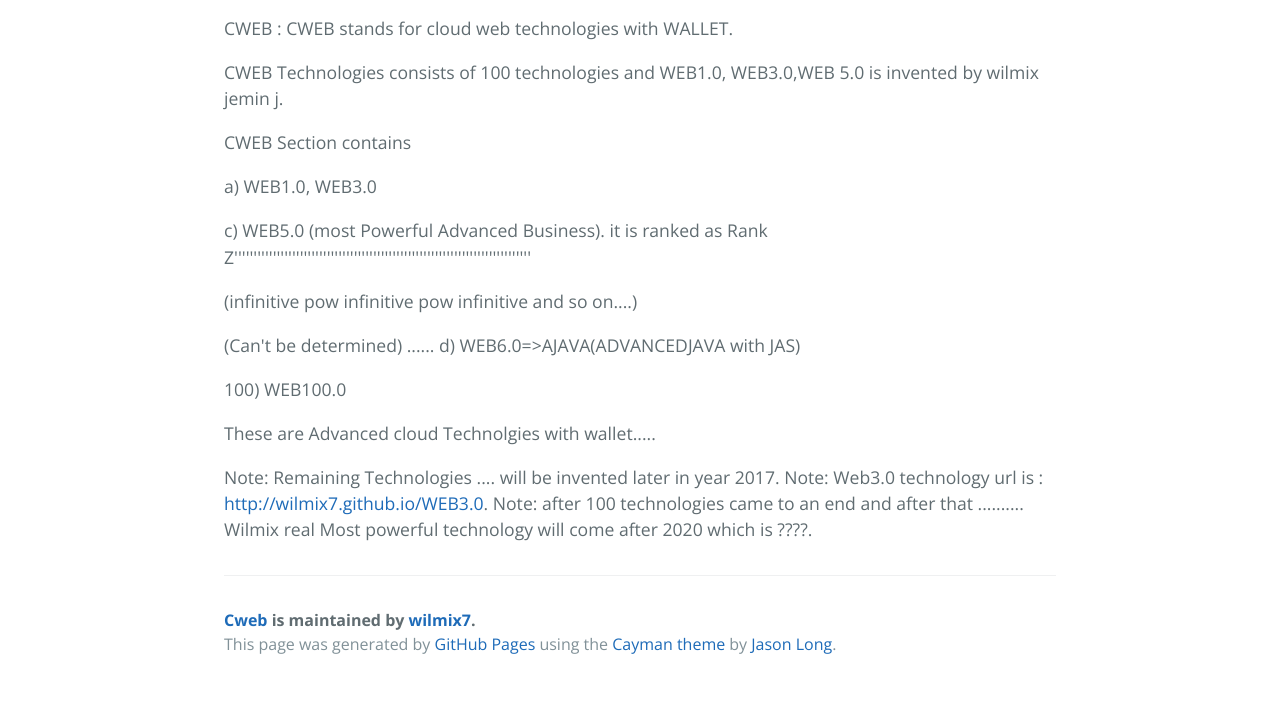
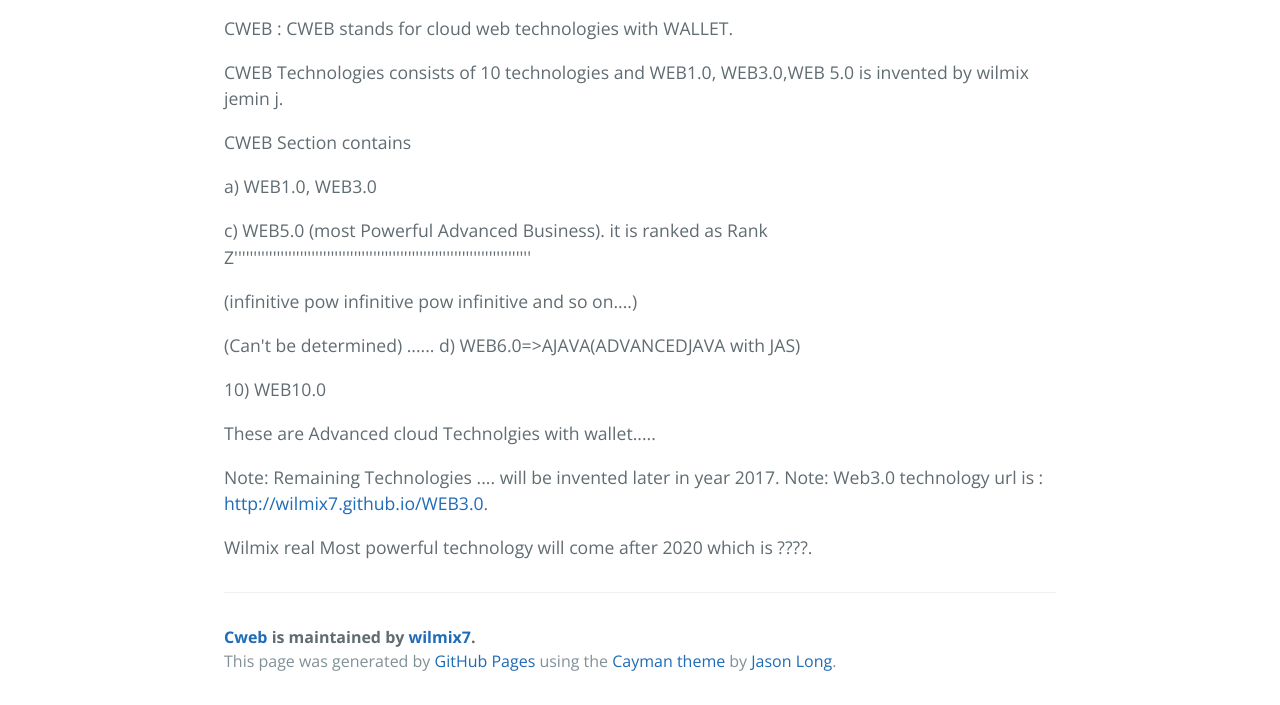
Before and after one commit to wilmixjemin8/CWEB, a plain HTML site: page index.html in a window 1280 px wide. Shown: the part 470-1175 px from the top of the page. Drawn offline with nearby package versions, Linux system fonts and the light colour scheme.

```diff
--- a/index.html
+++ b/index.html
@@ -24,7 +24,7 @@
 
 <p>CWEB  :  CWEB  stands  for  cloud  web  technologies  with WALLET.  </p>
 
-<p>CWEB Technologies consists  of 100 technologies and   WEB1.0, WEB3.0,WEB 5.0  is invented   by  wilmix  jemin  j.</p>
+<p>CWEB Technologies consists  of 10 technologies and   WEB1.0, WEB3.0,WEB 5.0  is invented   by  wilmix  jemin  j.</p>
 
 <p>CWEB Section contains   </p>
 
@@ -39,14 +39,14 @@
 ......
 d) WEB6.0=&gt;AJAVA(ADVANCEDJAVA with JAS)</p>
 
-<p>100) WEB100.0</p>
+<p>10) WEB10.0</p>
 
 <p>These  are Advanced  cloud  Technolgies with  wallet.....</p>
 
 <p>Note: Remaining Technologies .... will  be  invented later  in  year  2017.
-Note: Web3.0  technology  url is  : <a href="http://wilmix7.github.io/WEB3.0">http://wilmix7.github.io/WEB3.0</a>.
-Note: after  100  technologies came to  an end  and  after  that ..........
-Wilmix  real  Most  powerful   technology will come  after   2020  which  is  ????.</p>
+Note: Web3.0  technology  url is  : <a href="http://wilmix7.github.io/WEB3.0">http://wilmix7.github.io/WEB3.0</a>.</p>
+
+<p>Wilmix  real  Most  powerful   technology will come  after   2020  which  is  ????.</p>
 
       <footer class="site-footer">
         <span class="site-footer-owner"><a href="https://github.com/wilmix7/CWEB">Cweb</a> is maintained by <a href="https://github.com/wilmix7">wilmix7</a>.</span>
--- a/params.json
+++ b/params.json
@@ -1,6 +1,6 @@
 {
   "name": "Cweb",
   "tagline": "CWEB  :  CWEB  stands  for  cloud  web  technologies  with WALLET",
-  "body": "# CWEB\r\nCWEB  :  CWEB  stands  for  cloud  web  technologies  with WALLET.  \r\n\r\nCWEB Technologies consists  of 100 technologies and   WEB1.0, WEB3.0,WEB 5.0  is invented   by  wilmix  jemin  j.\r\n\r\nCWEB Section contains   \r\n\r\n\r\na) WEB1.0, WEB3.0\r\n\r\n\r\n\r\n\r\nc) WEB5.0 (most Powerful Advanced Business).\r\nit is ranked as Rank Z'''''''''''''''''''''''''''''''''''''''''''''''''''''''''''''''''''''''''''''\r\n\r\n(infinitive  pow  infinitive pow infinitive  and  so on....)\r\n\r\n(Can't be determined)\r\n......\r\nd) WEB6.0=>AJAVA(ADVANCEDJAVA with JAS)\r\n\r\n\r\n\r\n100) WEB100.0\r\n\r\nThese  are Advanced  cloud  Technolgies with  wallet.....\r\n\r\nNote: Remaining Technologies .... will  be  invented later  in  year  2017. \r\nNote: Web3.0  technology  url is  : http://wilmix7.github.io/WEB3.0.\r\nNote: after  100  technologies came to  an end  and  after  that ..........\r\nWilmix  real  Most  powerful   technology will come  after   2020  which  is  ????.\r\n\r\n",
+  "body": "# CWEB\r\nCWEB  :  CWEB  stands  for  cloud  web  technologies  with WALLET.  \r\n\r\nCWEB Technologies consists  of 10 technologies and   WEB1.0, WEB3.0,WEB 5.0  is invented   by  wilmix  jemin  j.\r\n\r\nCWEB Section contains   \r\n\r\n\r\na) WEB1.0, WEB3.0\r\n\r\n\r\n\r\n\r\nc) WEB5.0 (most Powerful Advanced Business).\r\nit is ranked as Rank Z'''''''''''''''''''''''''''''''''''''''''''''''''''''''''''''''''''''''''''''\r\n\r\n(infinitive  pow  infinitive pow infinitive  and  so on....)\r\n\r\n(Can't be determined)\r\n......\r\nd) WEB6.0=>AJAVA(ADVANCEDJAVA with JAS)\r\n\r\n\r\n\r\n10) WEB10.0\r\n\r\nThese  are Advanced  cloud  Technolgies with  wallet.....\r\n\r\nNote: Remaining Technologies .... will  be  invented later  in  year  2017. \r\nNote: Web3.0  technology  url is  : http://wilmix7.github.io/WEB3.0.\r\n\r\nWilmix  real  Most  powerful   technology will come  after   2020  which  is  ????.\r\n\r\n",
   "note": "Don't delete this file! It's used internally to help with page regeneration."
 }
```
